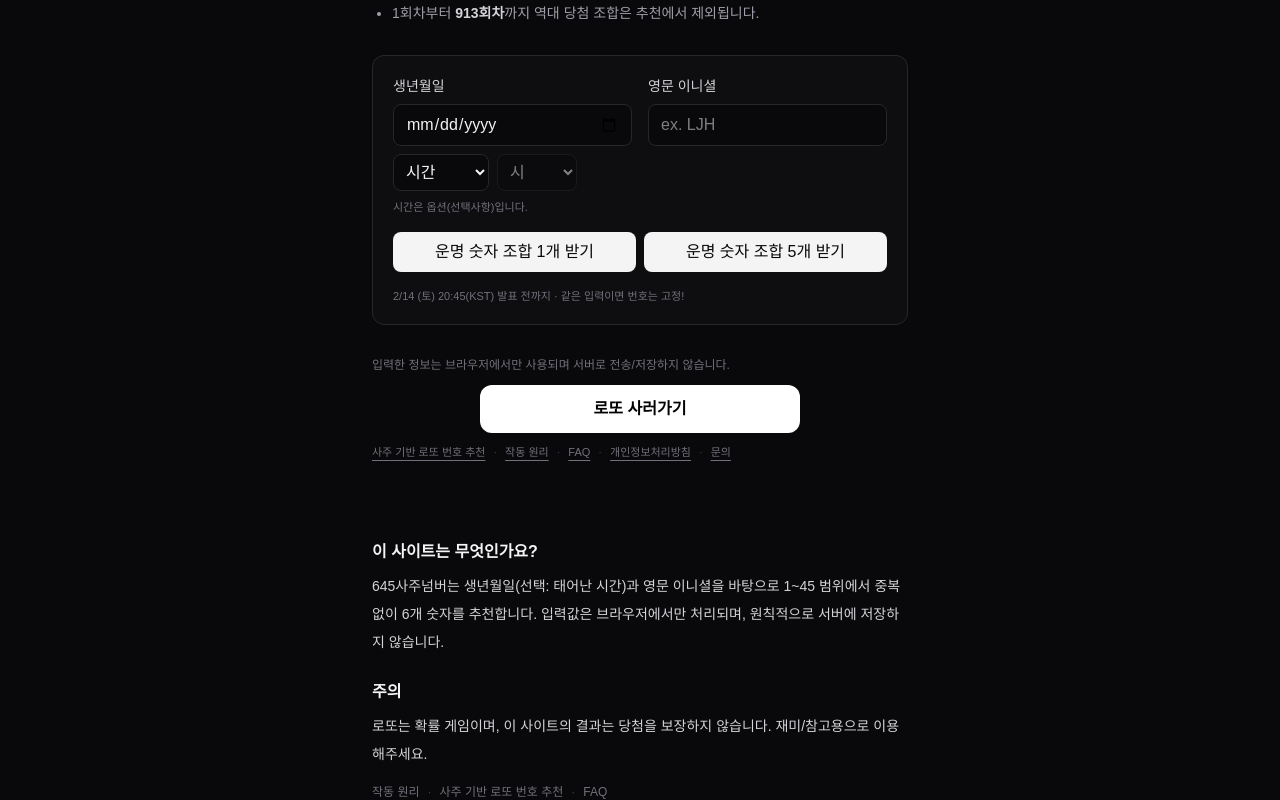
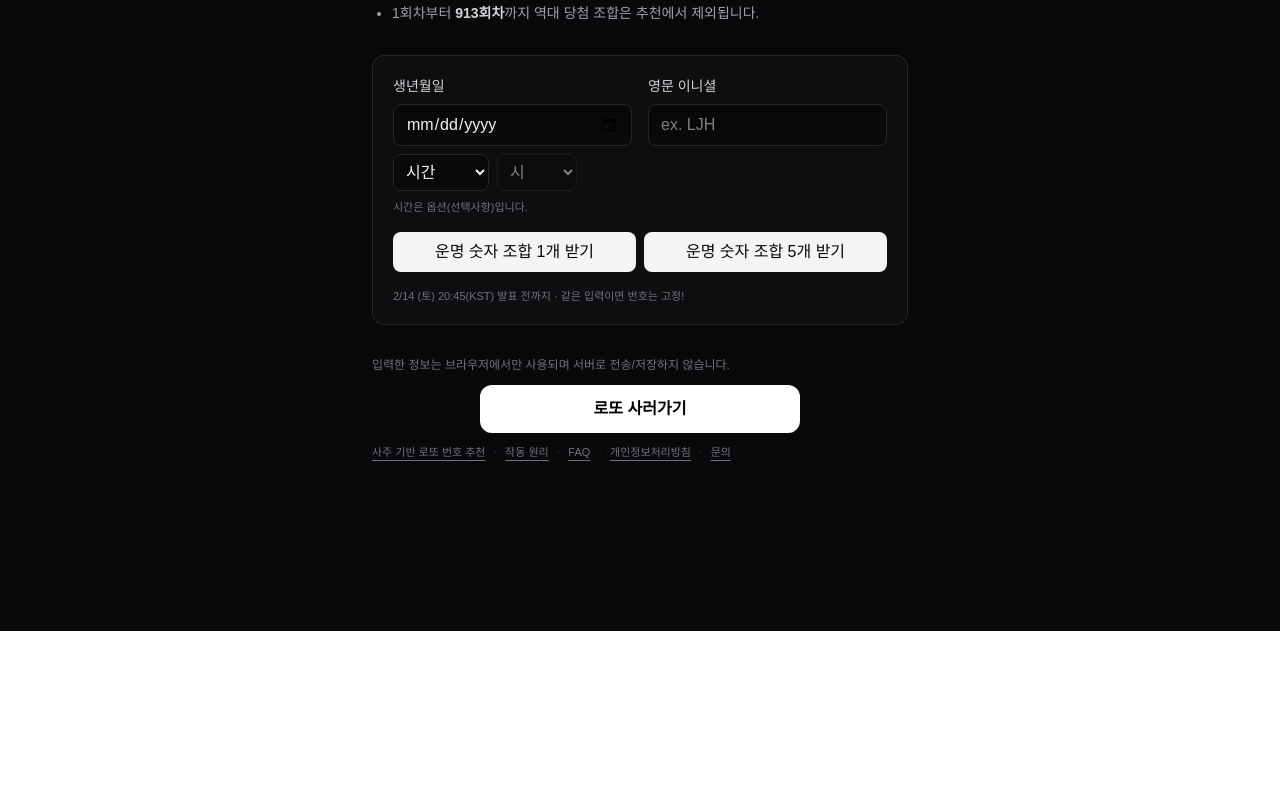
Before and after one commit to uncypdf/645sajunumber, a Next.js app: page / in a window 1280 px wide. Shown: the part 169-969 px from the top of the page. After the commit the page ends 800 px from the top, so only its background shows below. Built offline with nearby package versions, Linux system fonts and the light colour scheme.

Commit message:
Remove bottom info block from home

```diff
--- a/src/app/page.tsx
+++ b/src/app/page.tsx
@@ -20,25 +20,6 @@ export default function Home() {
       <NumberGenerator variant="home" drawNo={914} />
 
       {/* Extra publisher content (helps AdSense + indexing) */}
-      <section className="mx-auto mt-10 max-w-xl px-5 text-sm leading-7 text-zinc-300">
-        <h2 className="text-base font-semibold text-zinc-100">이 사이트는 무엇인가요?</h2>
-        <p className="mt-2">
-          645사주넘버는 생년월일(선택: 태어난 시간)과 영문 이니셜을 바탕으로 1~45 범위에서 중복 없이 6개 숫자를 추천합니다.
-          입력값은 브라우저에서만 처리되며, 원칙적으로 서버에 저장하지 않습니다.
-        </p>
-        <h2 className="mt-6 text-base font-semibold text-zinc-100">주의</h2>
-        <p className="mt-2">
-          로또는 확률 게임이며, 이 사이트의 결과는 당첨을 보장하지 않습니다. 재미/참고용으로 이용해주세요.
-        </p>
-        <div className="mt-4 text-xs text-zinc-500">
-          <a href="/how-it-works" className="underline underline-offset-4 hover:text-zinc-300">작동 원리</a>
-          <span className="mx-2 text-zinc-700">·</span>
-          <a href="/lotto-number-recommendation" className="underline underline-offset-4 hover:text-zinc-300">사주 기반 로또 번호 추천</a>
-          <span className="mx-2 text-zinc-700">·</span>
-          <a href="/faq" className="underline underline-offset-4 hover:text-zinc-300">FAQ</a>
-        </div>
-      </section>
-
       {/* AdSense disabled during review to avoid policy flags. Re-enable after approval. */}
       {/* <AdsenseHome /> */}
     </main>
```
